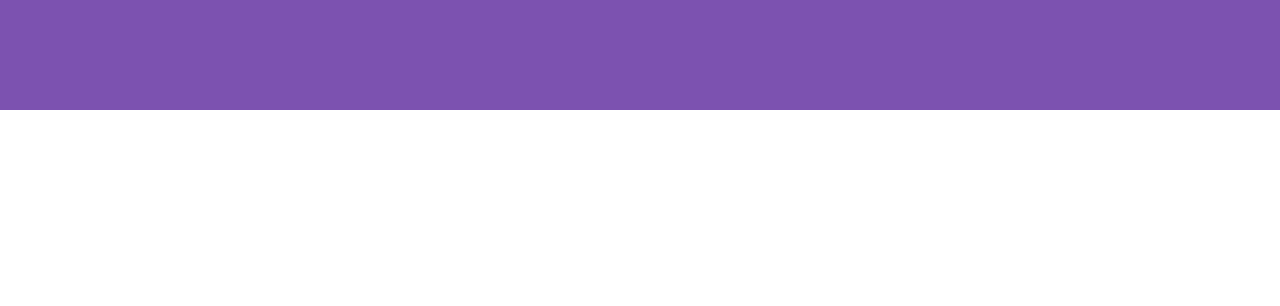
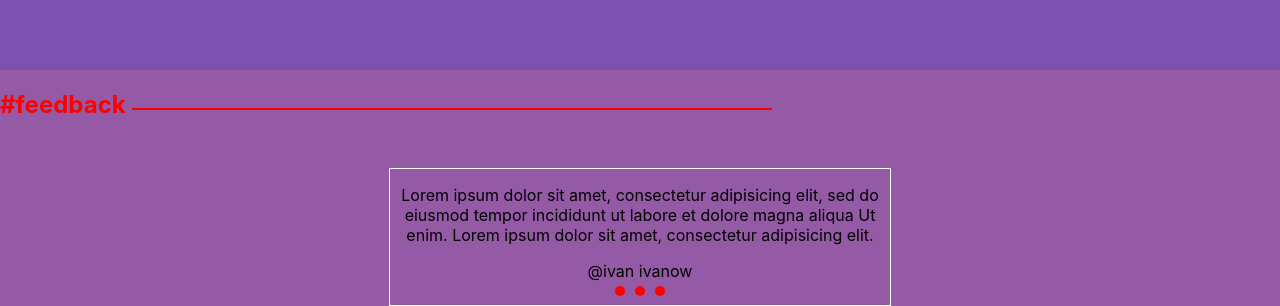
Before and after one commit to tazalov/portfolio, a React app: page / in a window 1280 px wide. Shown: the part 2384-2690 px from the top of the page. Before the commit the page ends 2494 px from the top, so only its background shows below. Built offline with nearby package versions, Linux system fonts and the light colour scheme.

Commit message:
Create Slider, Feedback component, refactor styles for SectionTitle

```diff
--- a/src/App.tsx
+++ b/src/App.tsx
@@ -3,6 +3,7 @@ import { Header } from "./layout/Header/Header";
 import { Main } from "./layout/Sections/Main/Main";
 import { Skills } from "./layout/Sections/Skills/Skills";
 import { Projects } from "./layout/Sections/Projects/Projects";
+import { Feedback } from "./layout/Sections/Feedback/Feedback";
 
 function App() {
   return (
@@ -11,6 +12,7 @@ function App() {
       <Main />
       <Skills />
       <Projects />
+      <Feedback />
     </div>
   );
 }
--- a/src/components/SectionTitle/SectionTitle.tsx
+++ b/src/components/SectionTitle/SectionTitle.tsx
@@ -1,6 +1,16 @@
-import React from "react";
 import styled from "styled-components";
 
 export const SectionTitle = styled.h2`
   color: red;
+  position: relative;
+  display: inline-block;
+  &:after {
+    content: "";
+    width: 50vw;
+    height: 2px;
+    background-color: red;
+    position: absolute;
+    left: 105%;
+    bottom: 30%;
+  }
 `;
--- /dev/null
+++ b/src/components/Slider/Slider.tsx
@@ -0,0 +1,48 @@
+import React from "react";
+import styled from "styled-components";
+import { FlexWrapper } from "../FlexWrapper/FlexWrapper";
+
+export const Slider = () => {
+  return (
+    <StyledSlider>
+      <FlexWrapper>
+        <Slide>
+          <SlideText>
+            Lorem ipsum dolor sit amet, consectetur adipisicing elit, sed do
+            eiusmod tempor incididunt ut labore et dolore magna aliqua Ut enim.
+            Lorem ipsum dolor sit amet, consectetur adipisicing elit.
+          </SlideText>
+          <SlideName>@ivan ivanow</SlideName>
+        </Slide>
+      </FlexWrapper>
+      <SliderPagination>
+        <span> </span>
+        <span> </span>
+        <span> </span>
+      </SliderPagination>
+    </StyledSlider>
+  );
+};
+
+const StyledSlider = styled.div`
+  border: 1px solid rgba(255, 255, 255);
+  max-width: 500px;
+  display: flex;
+  flex-direction: column;
+  align-items: center;
+`;
+const Slide = styled.div`
+  text-align: center;
+`;
+const SlideText = styled.p``;
+const SlideName = styled.span``;
+const SliderPagination = styled.span`
+  & span {
+    display: inline-block;
+    width: 10px;
+    height: 10px;
+    background-color: red;
+    margin: 5px;
+    border-radius: 50%;
+  }
+`;
--- /dev/null
+++ b/src/layout/Sections/Feedback/Feedback.tsx
@@ -0,0 +1,28 @@
+import React from "react";
+import styled from "styled-components";
+import { SectionTitle } from "../../../components/SectionTitle/SectionTitle";
+import { Icon } from "../../../components/Icon/Icon";
+import { Slider } from "../../../components/Slider/Slider";
+import { FlexWrapper } from "../../../components/FlexWrapper/FlexWrapper";
+
+export const Feedback = () => {
+  return (
+    <StyledFeedback>
+      <SectionTitle>#feedback</SectionTitle>
+      <FlexWrapper direction={"column"} align={"center"}>
+        <Icon
+          iconId={"quotes"}
+          width={"42"}
+          height={"29"}
+          viewBox={"0 0 42 29"}
+        />
+        <Slider />
+      </FlexWrapper>
+    </StyledFeedback>
+  );
+};
+
+const StyledFeedback = styled.section`
+  min-height: max-content;
+  background-color: #955aa6;
+`;
```
